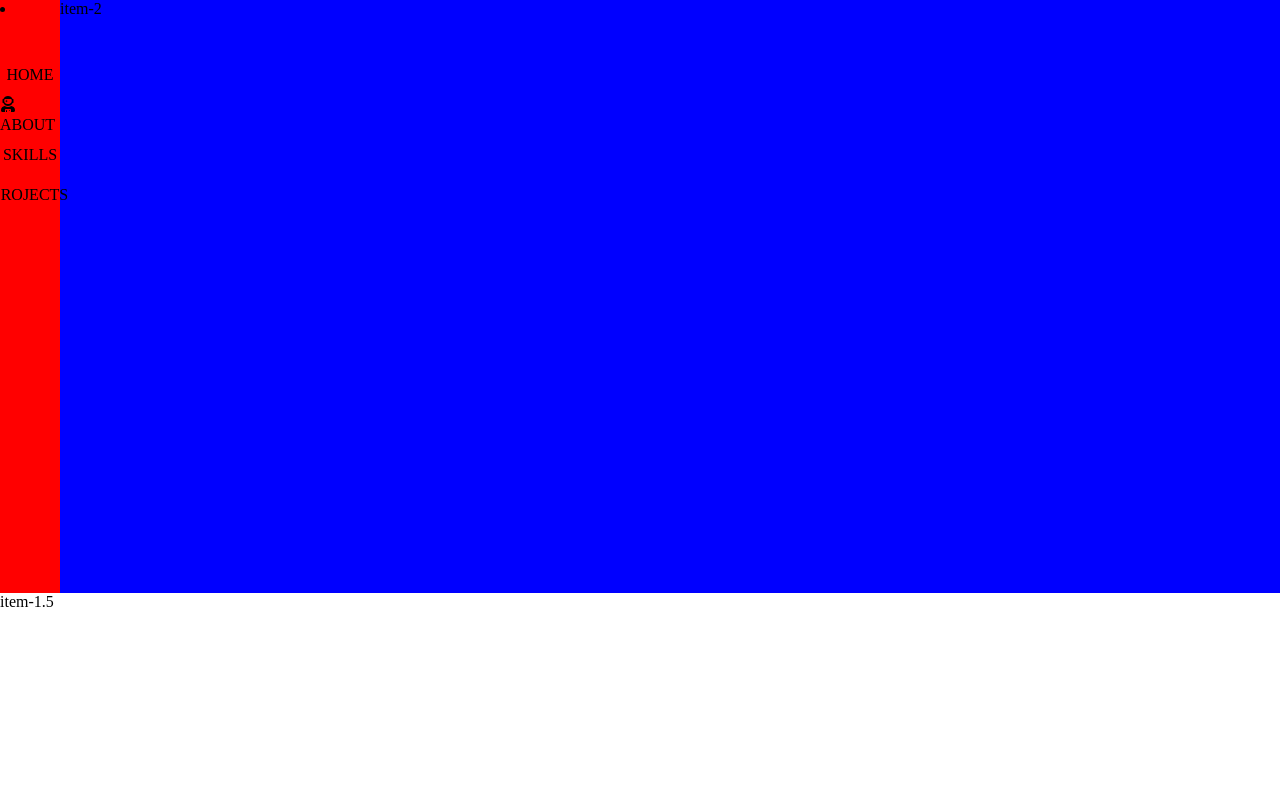
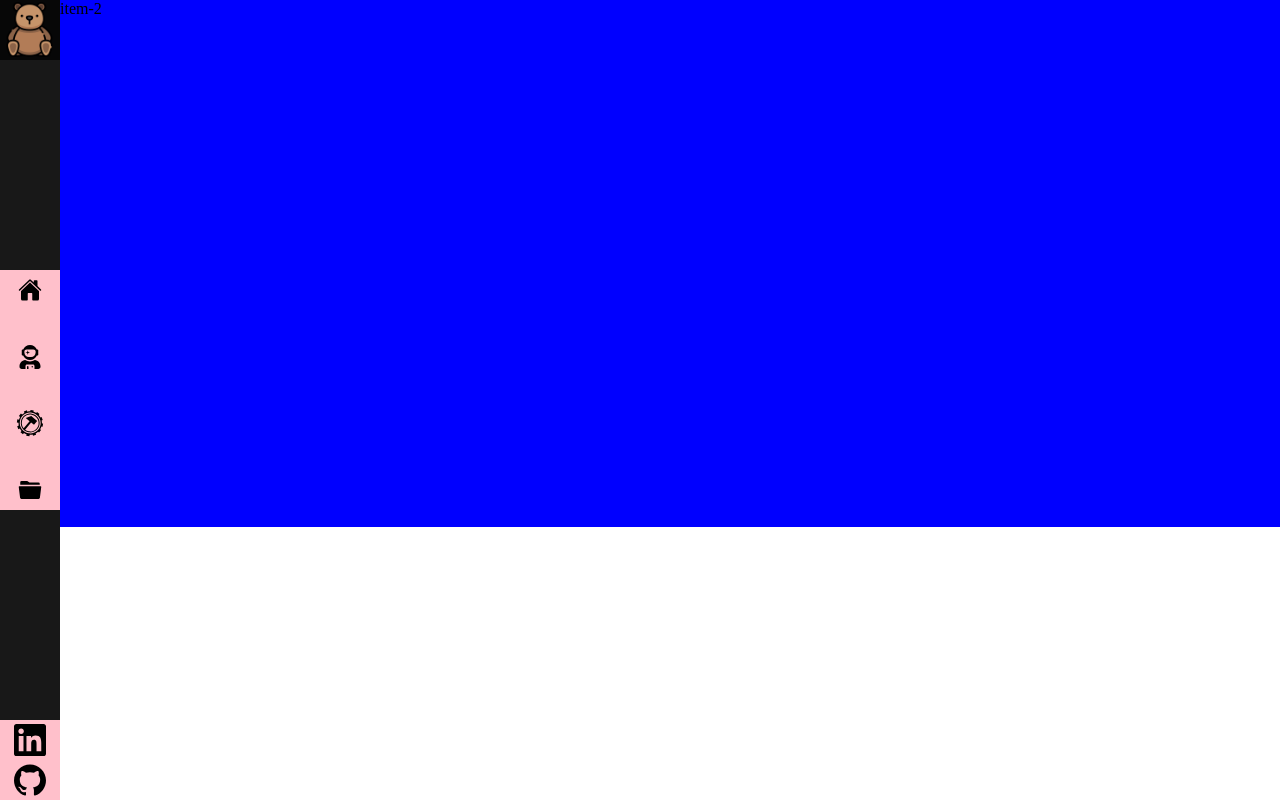
Before and after one commit to LennyGonz/thegonz, a Gatsby site: page / in a window 1280 px wide. Built offline with nearby package versions, Linux system fonts and the light colour scheme; Gatsby itself is replaced by a stand-in of ours.

Commit message:
continuing to tweak the nav

```diff
--- a/src/components/navbar/index.js
+++ b/src/components/navbar/index.js
@@ -1,45 +1,43 @@
 import React, { Component } from 'react';
-// import { FaUserAstronaut } from 'react-icons/fa'
-import { FaUserAstronaut } from "@react-icons/all-files/fa/FaUserAstronaut"
+import { FaUserAstronaut } from "@react-icons/all-files/fa/FaUserAstronaut";
+import { IoFolderOpenSharp, IoHome } from "react-icons/io5";
+import { GiGearHammer } from "@react-icons/all-files/gi/GiGearHammer";
+import { SiLinkedin, SiGithub } from "react-icons/si";
+import LogoImg from '../../images/teddy-bear.png';
 import '../../styles/navbar.scss';
 
 class NavBar extends Component {
   render() {
     return (
-      <div>
-        <nav>
-          <li className="logo">
-            <a>
-
-            </a>
-          </li>
-
-          <li className="nav-item">
-            <a>
-
-              HOME
-            </a>
-          </li>
-          <li className="nav-item">
-            <a>
-              <FaUserAstronaut className="rotate" />
-              ABOUT
-            </a>
-          </li>
-          <li className="nav-item">
-            <a>
-
-              SKILLS
-            </a>
-          </li>
-          <li className="nav-item">
-            <a>
-
-              PROJECTS
-            </a>
-          </li>
-        </nav>
-      </div>
+      <nav className="nav">
+        <div className="navbar-container">
+          <div className="logoContainer">
+            <img className="logo" src={LogoImg} alt="logo" />
+          </div>
+          <ul className="navmenu">
+            <nav className="nav-item nav-item__home">
+              <IoHome />
+            </nav>
+            <nav className="nav-item nav-item__about">
+              <FaUserAstronaut />
+            </nav>
+            <nav className="nav-item nav-item__skills">
+              <GiGearHammer />
+            </nav>
+            <nav className="nav-item nav-item__projects">
+              <IoFolderOpenSharp />
+            </nav>
+          </ul>
+          <div className="linksmenu">
+            <div className="link-item link-item__linkedin">
+              <SiLinkedin />
+            </div>
+            <div className="link-item link-item__github">
+              <SiGithub />
+            </div>
+          </div>
+        </div>
+      </nav>
     )
   }
 }
```
